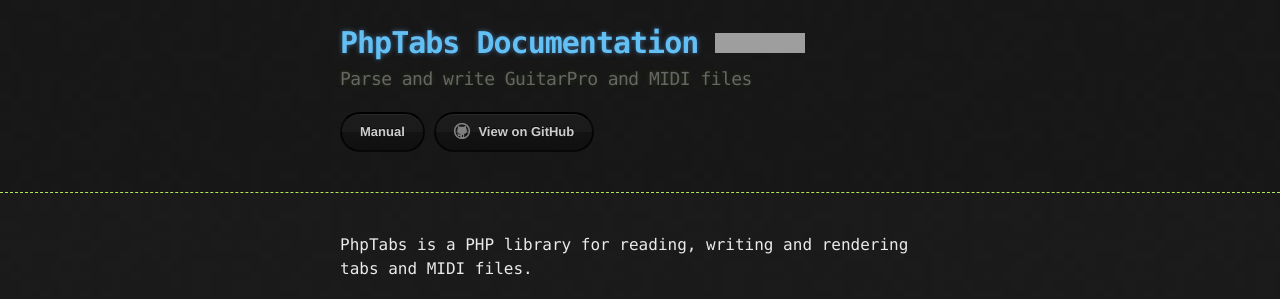
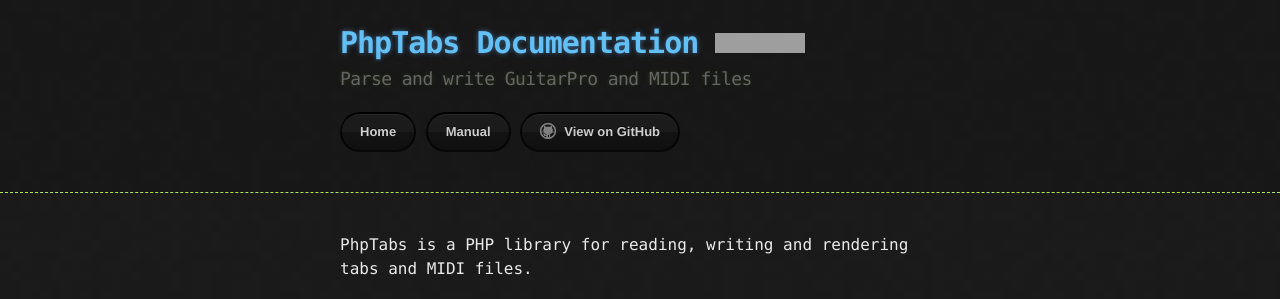
Before and after one commit to stdtabs/stdtabs.github.io, a Jekyll site: the page built from index.md, in a window 1280 px wide and 900 px high. Shown: the top 299 px of the window. Built offline with Jekyll 4.4.1, drawn with Linux system fonts in a browser that asks for light colours; nearby versions of some CDN libraries; grey boxes are pictures that could not be loaded.

Commit message:
Add a Home link

```diff
--- a/_includes/footer.html
+++ b/_includes/footer.html
@@ -2,6 +2,8 @@
   <footer class="container">
 
     <p>
+      <a href="/">Home</a>
+
       <a href="/#manual">Manual</a>
 
       <a href="https://packagist.org/packages/stdtabs/phptabs" rel="nofollow"><img src="https://poser.pugx.org/stdtabs/phptabs/license.svg" alt="License"></a>
--- a/_layouts/default.html
+++ b/_layouts/default.html
@@ -17,6 +17,7 @@
         <h2>{{ site.description }}</h2>
 
         <section id="downloads">
+          <a href="/" class="btn">Home</a>
           <a href="/#manual" class="btn">Manual</a>
           <a href="{{ site.github_repository_url }}" class="btn btn-github"><span class="icon"></span>View on GitHub</a>
         </section>
```
